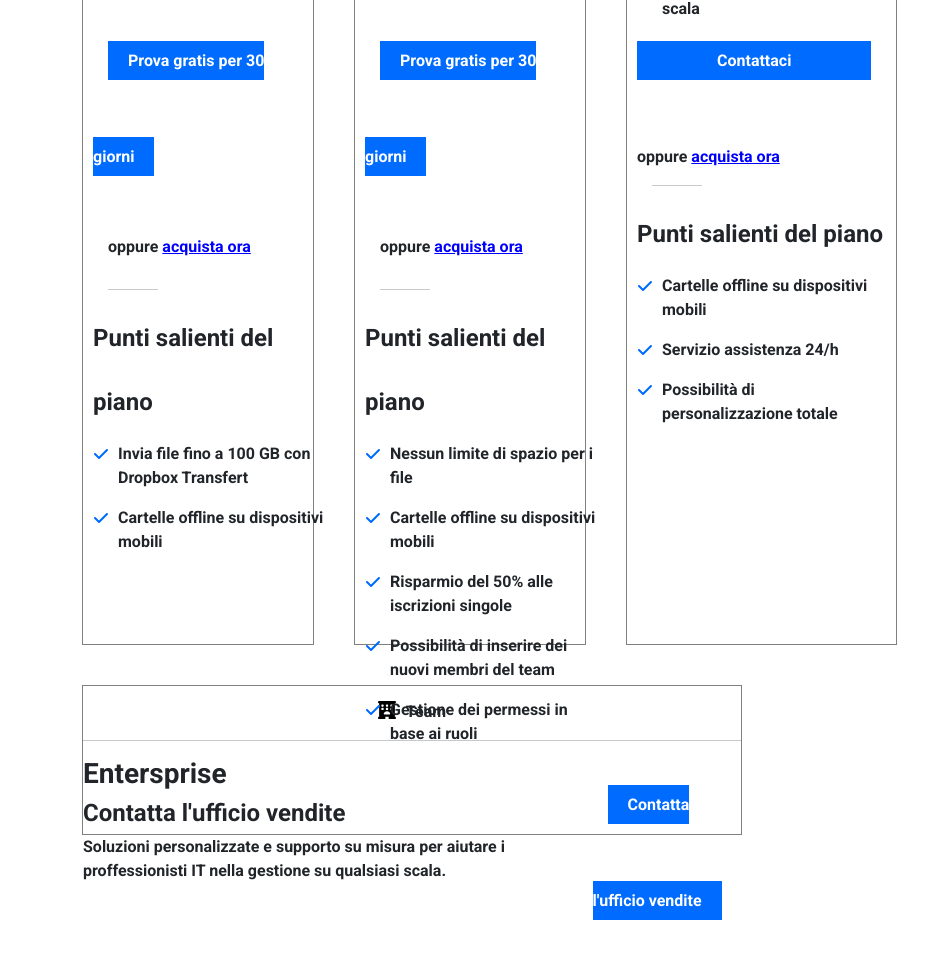
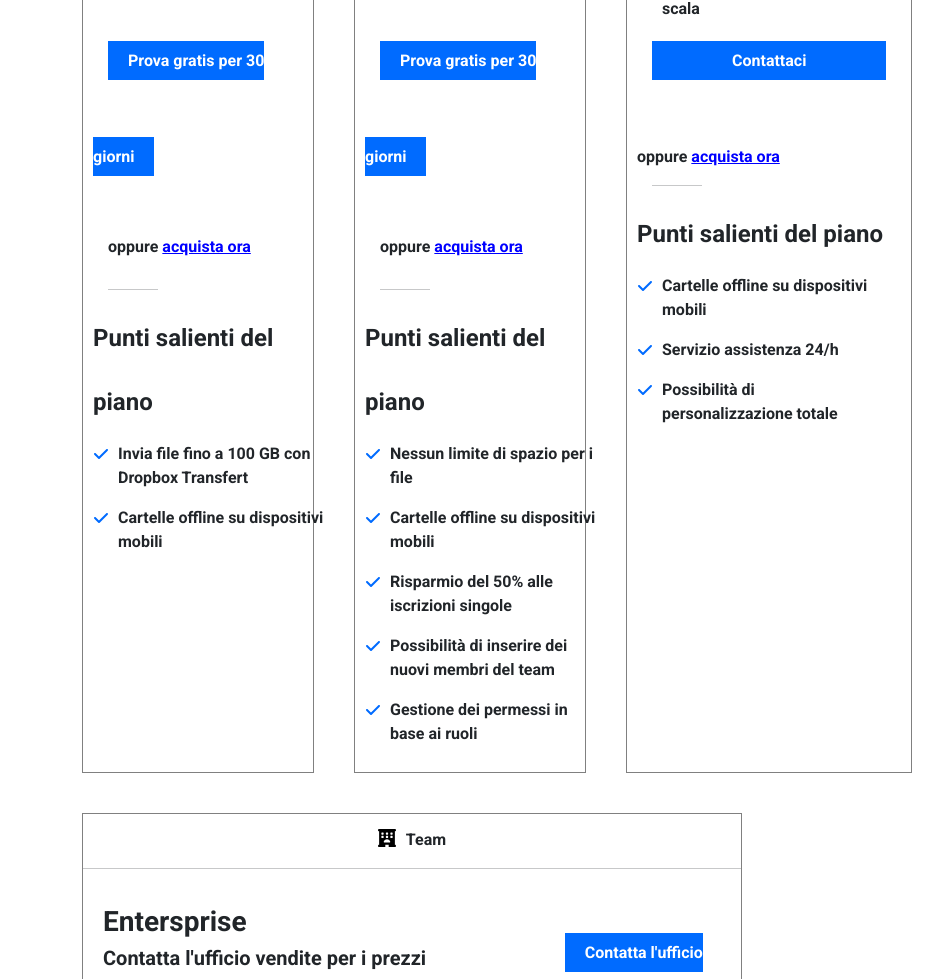
Before and after one commit to Anzelo7/htmlcss-dropbox, a plain HTML site: page index.html in a window 1280 px wide. Shown: the part 1322-2301 px from the top of the page, without its empty margins (218-1161 px from the left). Drawn offline with nearby package versions, Linux system fonts and the light colour scheme.

Commit message:
fine enterprise

```diff
--- a/index.html
+++ b/index.html
@@ -183,10 +183,10 @@
                         <hr>
                     </div>
                     <div class="enterprise">
-                        <div>
+                        <div style="width: 600px;">
                             <h3>Entersprise</h3>
-                            <h4>Contatta l'ufficio vendite</h4>
-                            <p>Soluzioni personalizzate e supporto su misura per aiutare i proffessionisti IT nella gestione su qualsiasi scala.</p>
+                            <h5>Contatta l'ufficio vendite per i prezzi</h5>
+                            <p style="margin-top: 50px">Soluzioni personalizzate e supporto su misura per aiutare i proffessionisti IT nella gestione su qualsiasi scala.</p>
                         </div>
                         <div>
                             <span class="freetest">Contatta l'ufficio vendite</span>
--- a/style.css
+++ b/style.css
@@ -120,8 +120,6 @@ header img{
 }
 
 .cards{
-    width: 300px;
-    height: 1000px;
     margin: 20px;
     border: 1px solid grey;
     display: inline-block;
@@ -170,7 +168,7 @@ header img{
 }
 
 #freetest{
-    margin-right: 15px;
+    margin: 0 15px;
     padding: 10px 80px;
     color: white;
     background-color: #006bff;
@@ -196,7 +194,6 @@ header img{
 }
 
 .cards-down{
-    height: 150px;
     margin: 20px;
     margin-left: 0;
     border: 1px solid grey;
@@ -210,6 +207,7 @@ header img{
 }
 
 .enterprise{
+    padding: 20px;
     display: flex;
 }
 
```
